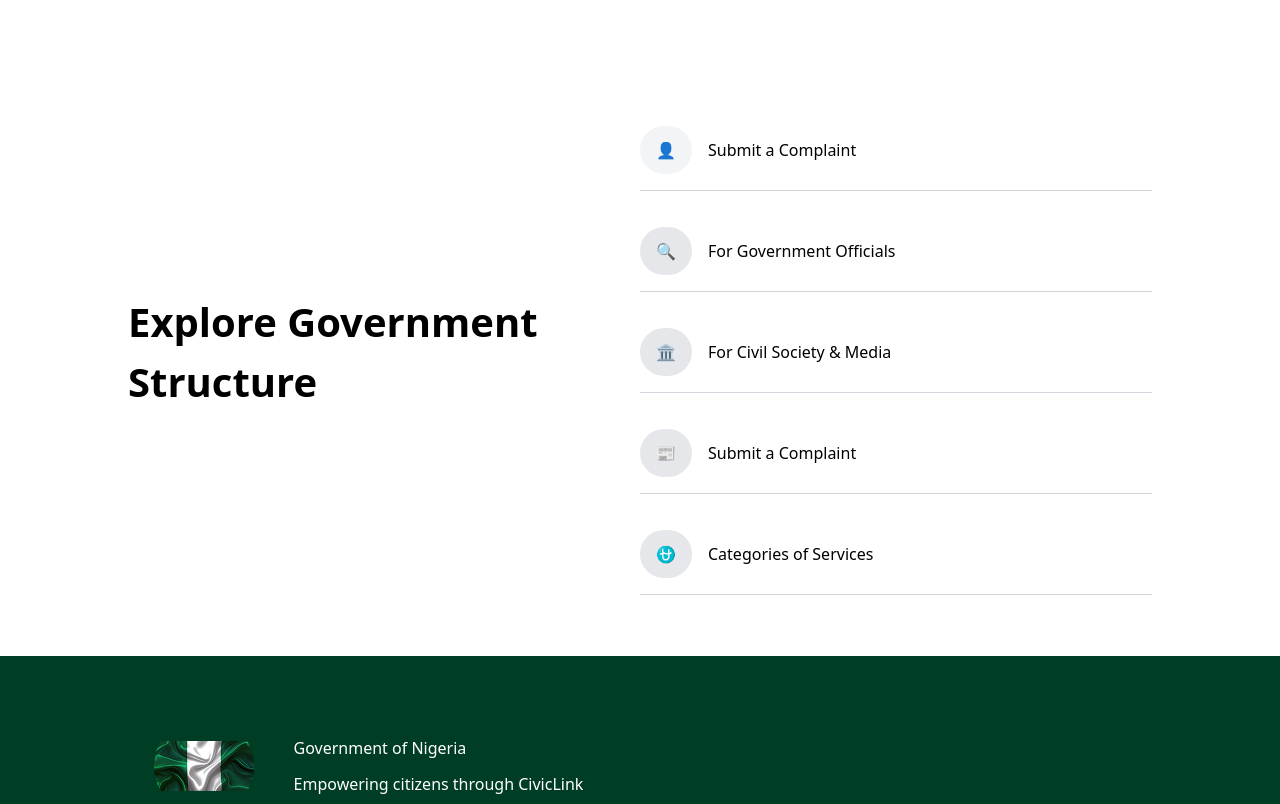
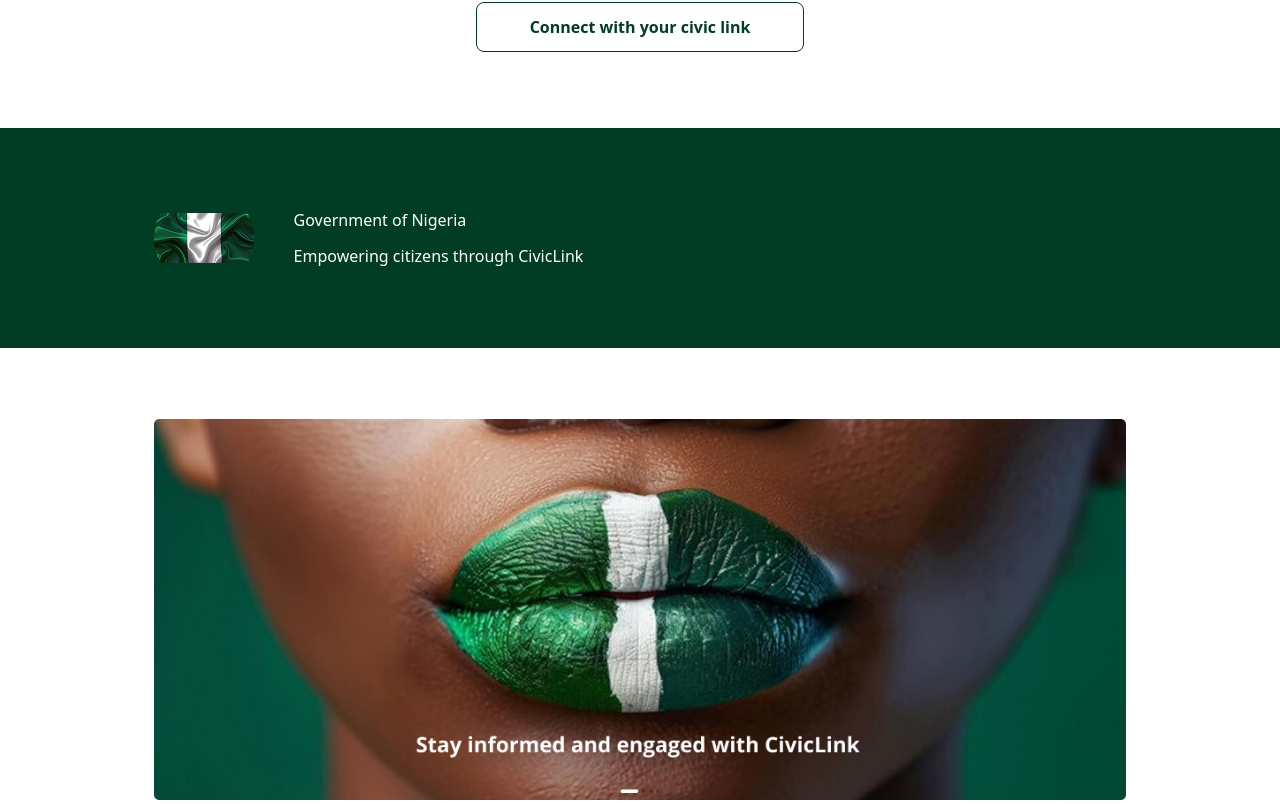
Before and after one commit to Mmeso1/CivicLink, a React (Vite) app: page / in a window 1280 px wide. Shown: the part 416-1220 px from the top of the page. Built offline with nearby package versions, Linux system fonts and the light colour scheme.

Commit message:
removed unneede section

```diff
--- a/src/pages/homePage.tsx
+++ b/src/pages/homePage.tsx
@@ -60,59 +60,20 @@ function HomePage() {
           <button className="py-[12px] px-[20px] h-[50px] w-[328px] bg-home rounded-[8px] text-white">
             Learn More
           </button>
+          <button className="py-[12px] px-[20px] h-[50px] w-[328px] text-home rounded-[8px] font-bold border-[1px] border-home">
+            Connect with your civic link
+          </button>
         </div>
       </section>
 
-      <section className="h-[608px] flex items-center justify-center ">
-        <div className="flex w-full flex-col md:flex-row px-4 md:px-0 md:w-[80%] mx-auto gap-x-3 justify-between items-center">
-          <aside className="font-bold text-[2.5rem]">
-            Explore Government <br /> Structure
-          </aside>
-          <aside className="md:w-2/4 w-full mb-10 md:mb-0">
-            <ul className="flex flex-col gap-[20px]">
-              <li className="flex items-center border-b-1 border-b-gray-300 py-4">
-                <p className="flex py-3 px-4 bg-gray-100 rounded-full items-center justify-center">
-                  👤
-                </p>
-                <p className="ml-4">Submit a Complaint</p>
-              </li>
-              <li className="flex items-center border-b-1 border-b-gray-300 py-4">
-                <p className="flex py-3 px-4 bg-gray-200 rounded-full items-center justify-center">
-                  🔍
-                </p>
-                <p className="ml-4">For Government Officials</p>
-              </li>
-              <li className="flex items-center border-b-1 border-b-gray-300 py-4">
-                <p className="flex py-3 px-4 bg-gray-200 rounded-full items-center justify-center">
-                  🏛️
-                </p>
-                <p className="ml-4">For Civil Society & Media</p>
-              </li>
-              <li className="flex items-center border-b-1 border-b-gray-300 py-4">
-                <p className="flex py-3 px-4 bg-gray-200 rounded-full items-center justify-center">
-                  📰
-                </p>
-                <p className="ml-4">Submit a Complaint</p>
-              </li>
-              <li className="flex items-center border-b-1 border-b-gray-300 py-4">
-                <p className="flex py-3 px-4 bg-gray-200 rounded-full items-center justify-center">
-                  ⛎
-                </p>
-                <p className="ml-4">Categories of Services</p>
-              </li>
-            </ul>
-          </aside>
-        </div>
-      </section>
-
-      <section className="h-[220px] flex bg-home text-white ">
+      <section className="h-[220px] mt-20 flex bg-home text-white ">
         <div className="mx-auto w-[76%] flex items-center">
           <img
             className="w-[100px] h-[100px]"
             src="/image.png"
             alt="An image of the Nigerian Flag"
           />
-          <div className="ml-10 ">
+          <div className="ml-10 md:text-base text-[0.8rem]">
             <p className="">Government of Nigeria</p>
             <p className="mt-3">Empowering citizens through CivicLink</p>
           </div>
```
